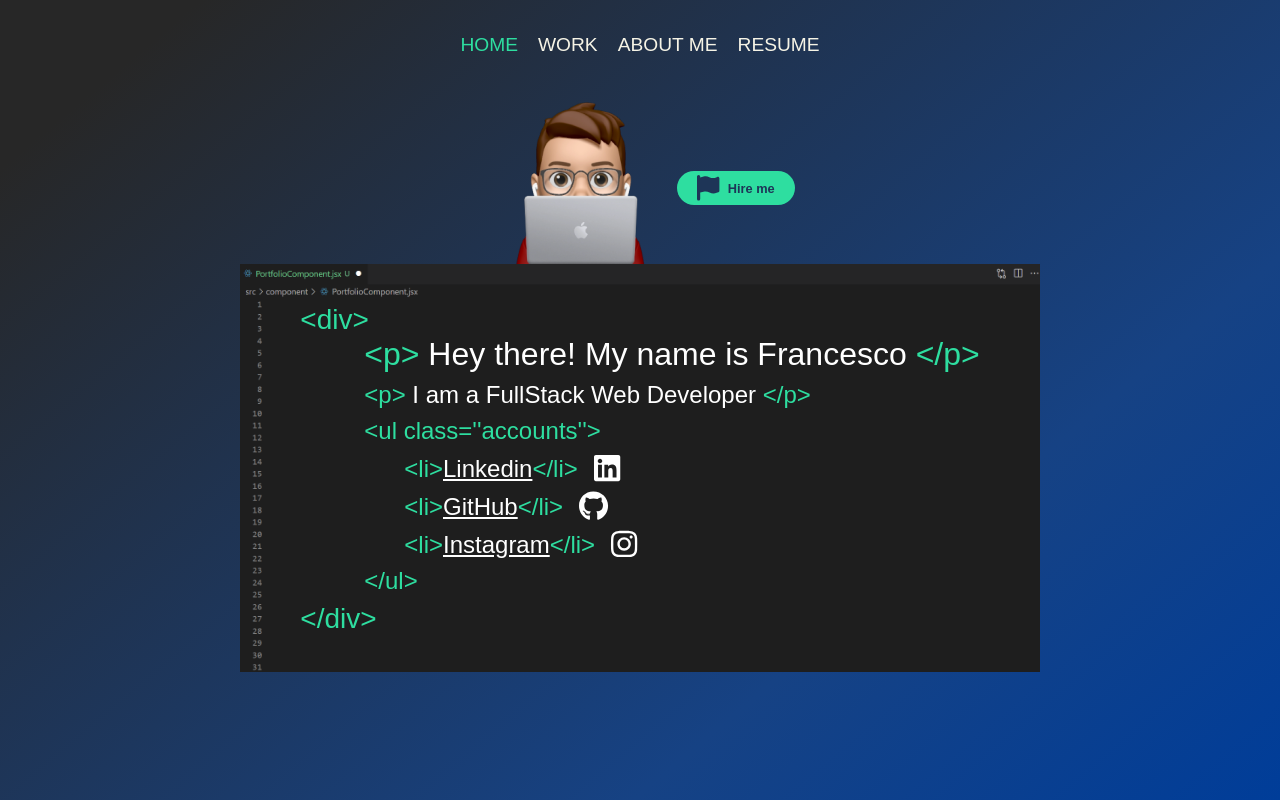
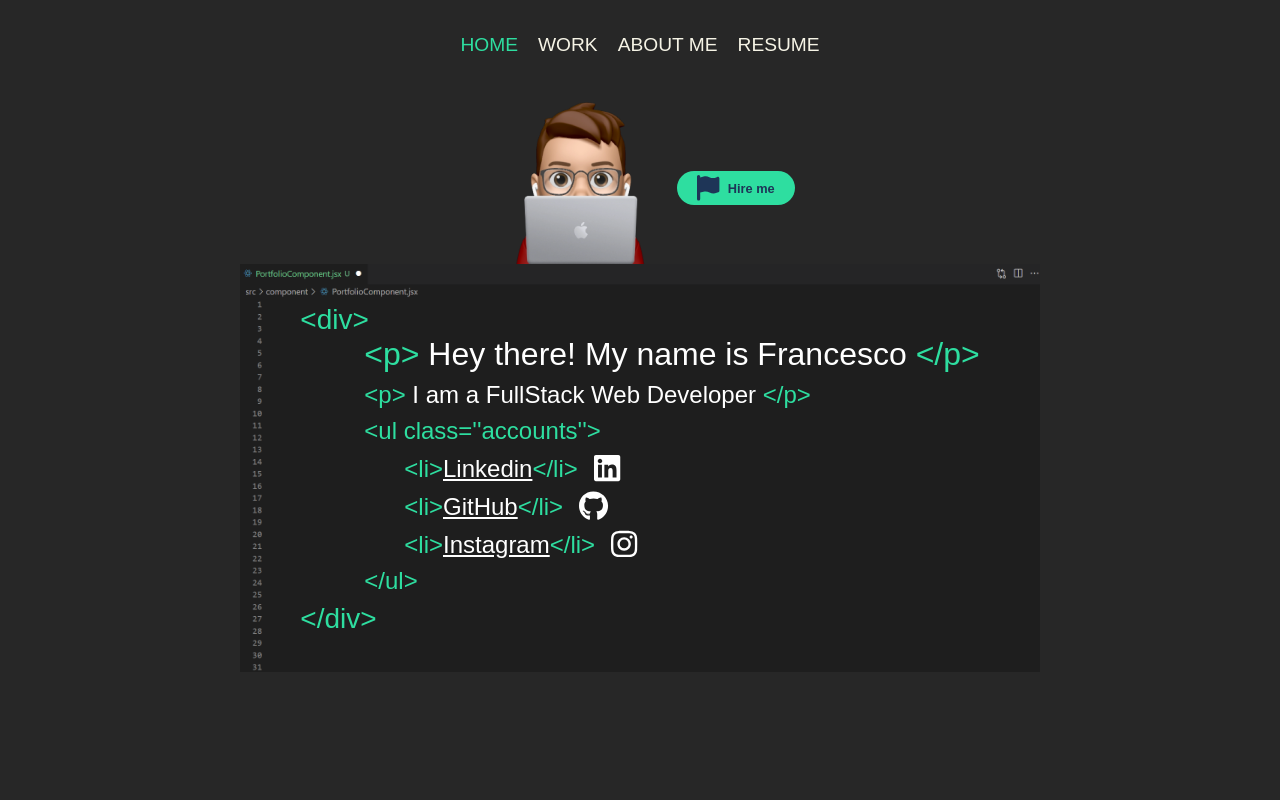
Before and after one commit to GastoneFrancesco/portfolio-react, a React (Create React App) app: page /home-page in a window 1280 px wide. Built offline with nearby package versions, Linux system fonts and the light colour scheme.

Commit message:
Removed gradient background

```diff
--- a/src/App.css
+++ b/src/App.css
@@ -81,8 +81,7 @@
 
 body {
   background: rgb(39, 39, 39);
-  background: linear-gradient(140deg, rgba(39, 39, 39, 1) 9%, rgba(22, 66, 132, 1) 71%, #003d99 100%);
-  background-repeat: no-repeat;
+  background-repeat: initial;
   background-attachment: fixed;
   font-family: "Montserrat", sans-serif;
 }
```
